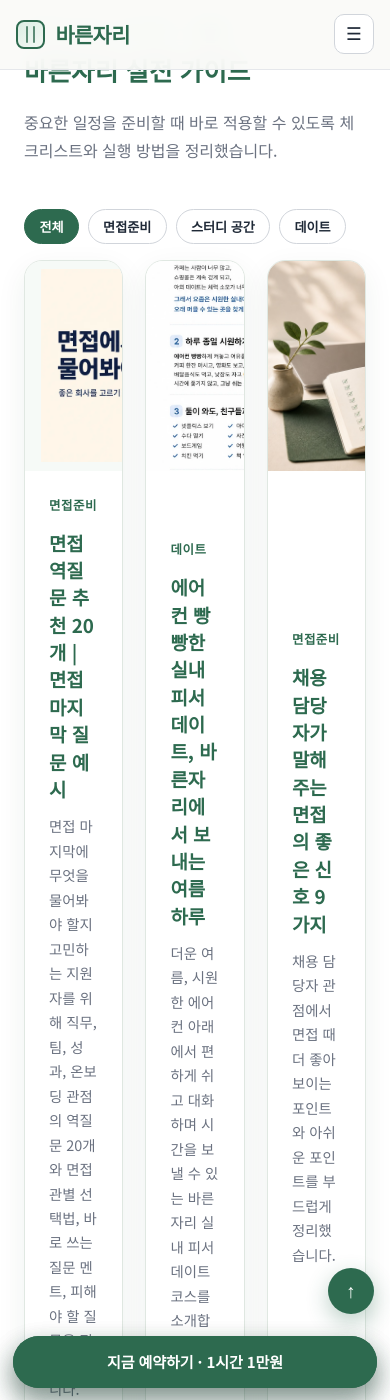
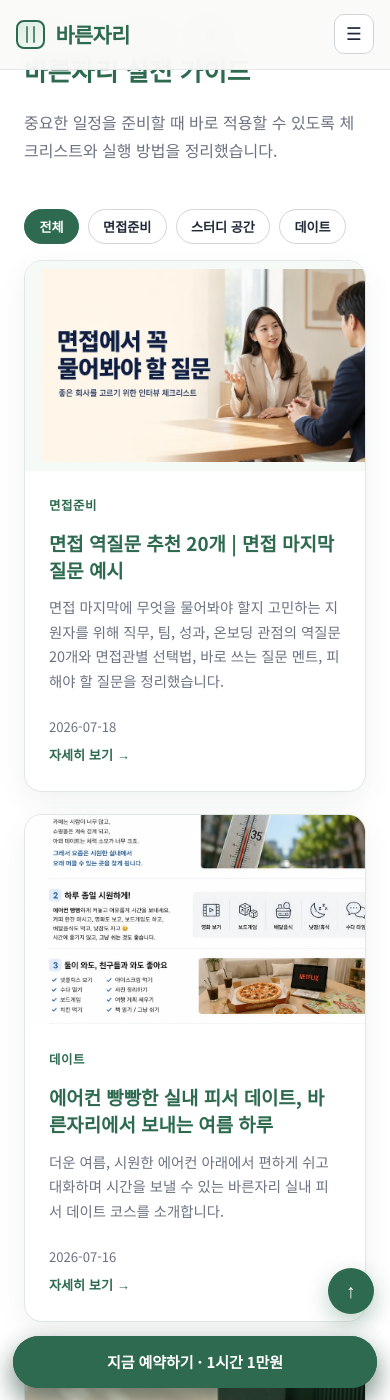
Before and after one commit to bareunspace/blog, a Jekyll site: the page built from index.html, in a window 390 px wide and 1400 px high, scrolled down 5433 px. Built offline with Jekyll 4.4.1, drawn with Linux system fonts in a browser that asks for light colours.

Commit message:
Fix practical guide mobile grid

```diff
--- a/styles/main.css
+++ b/styles/main.css
@@ -3207,6 +3207,10 @@ main.tutoring-guide .guide-booking-panel .section-desc {
   .blog-guide-grid {
     grid-template-columns: 1fr;
   }
+  #practical-guides .blog-guide-grid,
+  .practical-guides-layout .blog-guide-grid {
+    grid-template-columns: repeat(2, minmax(0, 1fr));
+  }
   .blog-field-grid {
     grid-template-columns: repeat(2, minmax(0, 1fr));
   }
@@ -3259,6 +3263,10 @@ main.tutoring-guide .guide-booking-panel .section-desc {
   .blog-guide-card {
     grid-template-columns: 1fr;
   }
+  #practical-guides .blog-guide-grid,
+  .practical-guides-layout .blog-guide-grid {
+    grid-template-columns: 1fr;
+  }
   .blog-guide-image {
     height: 210px;
   }
```
